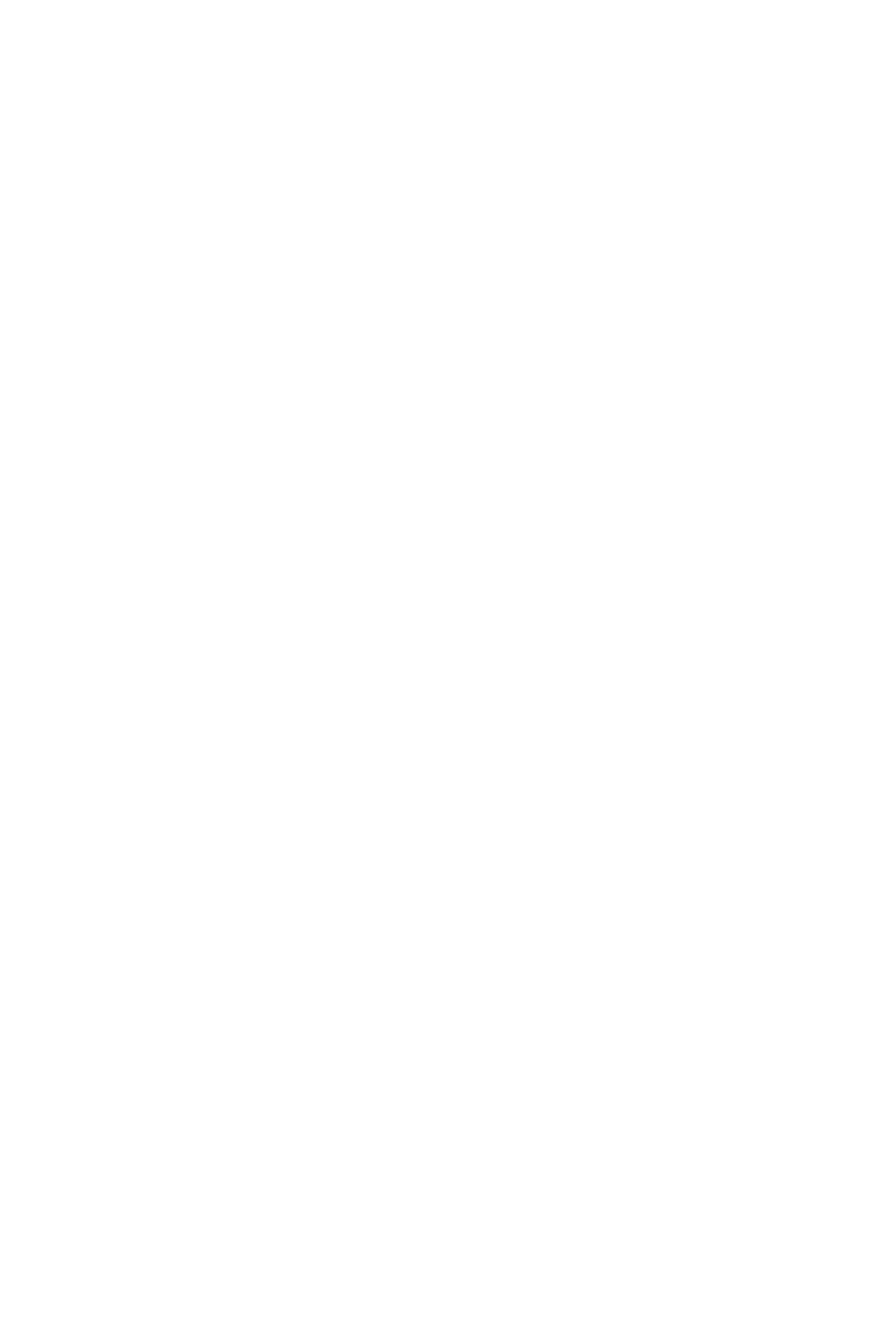
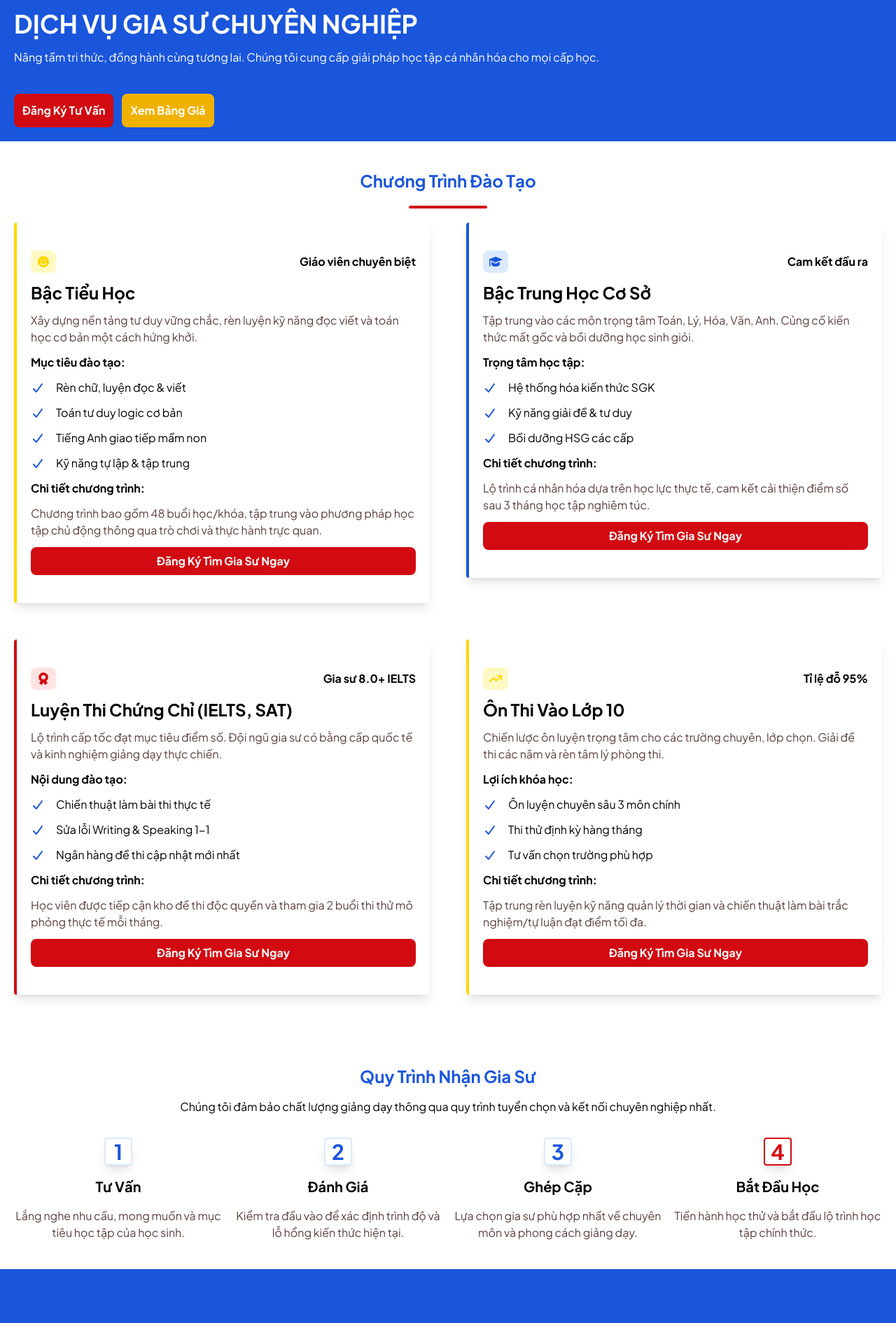
Before and after one commit to binhv005/tutor-website-project, a React (Vite) app in the folder tutor-frontend/: page /services in a window 1280 px wide. Before the commit this address had no page. Shown: the part 140-2031 px from the top of the page at 70% size. Before the commit the page ends 800 px from the top, so only its background shows below. Built offline with nearby package versions, Linux system fonts and the light colour scheme; the HTML template or start-up script is replaced by a standard one.

Commit message:
feat: add service page and detail service card

```diff
--- a/tutor-frontend/src/App.jsx
+++ b/tutor-frontend/src/App.jsx
@@ -1,6 +1,7 @@
 import { BrowserRouter, Routes, Route } from "react-router-dom";
 import PublicLayout from "./layouts/PublicLayout";
 import Home from "./pages/Home";
+import ServicePage from "./pages/ServicePage";
 import TuitionPage from "./pages/TuitionPage";
 import ScrollToTop from "./components/ScrollToTop";
 function App() {
@@ -11,6 +12,7 @@ function App() {
         <Route path="/" element={<PublicLayout />}>
           <Route index element={<Home />} />
           <Route path="tuitions" element={<TuitionPage />} />
+          <Route path="services" element={<ServicePage />} />
         </Route>
       </Routes>
     </BrowserRouter>
--- /dev/null
+++ b/tutor-frontend/src/components/DetailServiceCard.jsx
@@ -0,0 +1,46 @@
+import { FontAwesomeIcon } from "@fortawesome/react-fontawesome";
+import { faCheck } from "@fortawesome/free-solid-svg-icons";
+import { Link } from "react-router-dom";
+
+function DetailServiceCard({ data }) {
+  return (
+    <div className="grid grid-cols-1 gap-3 lg:grid-cols-2">
+      {data.map((item) => (
+        <div className="p-5 " key={item.id}>
+          <div
+            className={`flex flex-col gap-3 border-l-4 rounded ${item.border_style} shadow-lg transition duration-300 hover:scale-105 px-5 py-10`}
+          >
+            <div className="flex items-center justify-between ">
+              <FontAwesomeIcon
+                icon={item.icon}
+                className={`${item.icon_style} ${item.icon_bg_style} p-2 rounded-lg`}
+              />
+              <p className="font-bold">{item.tutor}</p>
+            </div>
+            <h1 className="text-2xl font-bold">{item.level}</h1>
+            <p className="text-headline">{item.desc}</p>
+            <h2 className="font-bold">{item.aim}</h2>
+
+            {item.training.map((desc) => (
+              <div key={desc.text} className="flex gap-4 items-center">
+                <FontAwesomeIcon icon={faCheck} className="text-tertiary" />
+                <p>{desc.text}</p>
+              </div>
+            ))}
+
+            <h2 className="font-bold">{item.detail}</h2>
+            <p className="text-headline">{item.detail_desc}</p>
+            <Link
+              to="/parents"
+              className="text-white font-bold text-center bg-primary rounded-lg p-2"
+            >
+              Đăng Ký Tìm Gia Sư Ngay
+            </Link>
+          </div>
+        </div>
+      ))}
+    </div>
+  );
+}
+
+export default DetailServiceCard;
--- /dev/null
+++ b/tutor-frontend/src/pages/ServicePage.jsx
@@ -0,0 +1,234 @@
+import { FontAwesomeIcon } from "@fortawesome/react-fontawesome";
+import {
+  faCheck,
+  faShieldHalved,
+  faHeadset,
+  faFaceSmile,
+  faGraduationCap,
+  faAward,
+  faArrowTrendUp,
+} from "@fortawesome/free-solid-svg-icons";
+import ContactCard from "../components/ContactCard";
+import { Link } from "react-router-dom";
+import DetailServiceCard from "../components/DetailServiceCard";
+
+const commitContact = [
+  {
+    id: 1,
+    icon: faShieldHalved,
+    text: "Bảo mật thông tin 100%",
+  },
+  {
+    id: 2,
+    icon: faHeadset,
+    text: "Hỗ trợ 24/24",
+  },
+  {
+    id: 3,
+    icon: faCheck,
+    text: "Hơn 15 năm uy tín",
+  },
+];
+
+const aimData = [
+  {
+    id: 1,
+    icon: faFaceSmile,
+    icon_bg_style: "bg-yellow-100",
+    border_style: "border-secondary",
+    icon_style: "text-secondary",
+    tutor: "Giáo viên chuyên biệt",
+    level: "Bậc Tiểu Học",
+    desc: "Xây dựng nền tảng tư duy vững chắc, rèn luyện kỹ năng đọc viết và toán học cơ bản một cách hứng khởi.",
+    aim: "Mục tiêu đào tạo:",
+    detail: "Chi tiết chương trình:",
+    detail_desc:
+      "Chương trình bao gồm 48 buổi học/khóa, tập trung vào phương pháp học tập chủ động thông qua trò chơi và thực hành trực quan.",
+    training: [
+      {
+        text: "Rèn chữ, luyện đọc & viết",
+      },
+      {
+        text: "Toán tư duy logic cơ bản",
+      },
+      {
+        text: "Tiếng Anh giao tiếp mầm non",
+      },
+      {
+        text: "Kỹ năng tự lập & tập trung",
+      },
+    ],
+  },
+  {
+    id: 2,
+    icon: faGraduationCap,
+    icon_bg_style: "bg-blue-100",
+    border_style: "border-tertiary",
+    icon_style: "text-tertiary",
+    tutor: "Cam kết đầu ra",
+    level: "Bậc Trung Học Cơ Sở",
+    desc: "Tập trung vào các môn trọng tâm Toán, Lý, Hóa, Văn, Anh. Củng cố kiến thức mất gốc và bồi dưỡng học sinh giỏi.",
+    aim: "Trọng tâm học tập:",
+    detail: "Chi tiết chương trình:",
+    detail_desc:
+      "Lộ trình cá nhân hóa dựa trên học lực thực tế, cam kết cải thiện điểm số sau 3 tháng học tập nghiêm túc.",
+    training: [
+      {
+        text: "Hệ thống hóa kiến thức SGK",
+      },
+      {
+        text: "Kỹ năng giải đề & tư duy",
+      },
+      {
+        text: "Bồi dưỡng HSG các cấp",
+      },
+    ],
+  },
+  {
+    id: 3,
+    icon: faAward,
+    icon_bg_style: "bg-red-100",
+    border_style: "border-primary",
+    icon_style: "text-primary",
+    tutor: "Gia sư 8.0+ IELTS",
+    level: "Luyện Thi Chứng Chỉ (IELTS, SAT)",
+    desc: "Lộ trình cấp tốc đạt mục tiêu điểm số. Đội ngũ gia sư có bằng cấp quốc tế và kinh nghiệm giảng dạy thực chiến.",
+    aim: "Nội dung đào tạo:",
+    detail: "Chi tiết chương trình:",
+    detail_desc:
+      "Học viên được tiếp cận kho đề thi độc quyền và tham gia 2 buổi thi thử mô phỏng thực tế mỗi tháng.",
+    training: [
+      {
+        text: "Chiến thuật làm bài thi thực tế",
+      },
+      {
+        text: "Sửa lỗi Writing & Speaking 1-1",
+      },
+      {
+        text: "Ngân hàng đề thi cập nhật mới nhất",
+      },
+    ],
+  },
+  {
+    id: 4,
+    icon: faArrowTrendUp,
+    icon_bg_style: "bg-yellow-100",
+    border_style: "border-secondary",
+    icon_style: "text-secondary",
+    tutor: "Tỉ lệ đỗ 95%",
+    level: "Ôn Thi Vào Lớp 10",
+    desc: "Chiến lược ôn luyện trọng tâm cho các trường chuyên, lớp chọn. Giải đề thi các năm và rèn tâm lý phòng thi.",
+    aim: "Lợi ích khóa học:",
+    detail: "Chi tiết chương trình:",
+    detail_desc:
+      "Tập trung rèn luyện kỹ năng quản lý thời gian và chiến thuật làm bài trắc nghiệm/tự luận đạt điểm tối đa.",
+    training: [
+      {
+        text: "Ôn luyện chuyên sâu 3 môn chính",
+      },
+      {
+        text: "Thi thử định kỳ hàng tháng",
+      },
+      {
+        text: "Tư vấn chọn trường phù hợp",
+      },
+    ],
+  },
+];
+
+const tutorProcess = [
+  {
+    id: 1,
+    border_style: "border-blue-100",
+    text_style: "text-tertiary",
+    title: "Tư Vấn",
+    desc: "Lắng nghe nhu cầu, mong muốn và mục tiêu học tập của học sinh.",
+  },
+  {
+    id: 2,
+    border_style: "border-blue-100",
+    text_style: "text-tertiary",
+    title: "Đánh Giá",
+    desc: "Kiểm tra đầu vào để xác định trình độ và lỗ hổng kiến thức hiện tại.",
+  },
+  {
+    id: 3,
+    border_style: "border-blue-100",
+    text_style: "text-tertiary",
+    title: "Ghép Cặp",
+    desc: "Lựa chọn gia sư phù hợp nhất về chuyên môn và phong cách giảng dạy.",
+  },
+  {
+    id: 4,
+    border_style: "border-primary",
+    text_style: "text-primary",
+    title: "Bắt Đầu Học",
+    desc: "Tiến hành học thử và bắt đầu lộ trình học tập chính thức.",
+  },
+];
+
+function ServicePage() {
+  return (
+    <div>
+      <div className="bg-tertiary text-white p-5">
+        <div className="flex flex-col gap-4 py-10">
+          <h1 className="text-4xl font-bold">DỊCH VỤ GIA SƯ CHUYÊN NGHIỆP</h1>
+          <p>
+            Nâng tầm tri thức, đồng hành cùng tương lai. Chúng tôi cung cấp giải
+            pháp học tập cá nhân hóa cho mọi cấp học.
+          </p>
+        </div>
+        <div className="m-auto flex gap-3 text-white font-bold ">
+          <Link
+            to="/parents"
+            className="bg-primary  p-3 rounded-lg transition duration-300 hover:scale-105"
+          >
+            Đăng Ký Tư Vấn
+          </Link>
+          <Link
+            to="/tuitions"
+            className="bg-yellow-500  p-3 rounded-lg transition duration-300 hover:scale-105"
+          >
+            Xem Bảng Giá
+          </Link>
+        </div>
+      </div>
+
+      <div className=" py-10">
+        <h1 className="text-center text-2xl font-bold text-tertiary">
+          Chương Trình Đào Tạo
+        </h1>
+        <hr className=" text-primary w-28 border-2 rounded-lg mx-auto mt-5"></hr>
+        <DetailServiceCard data={aimData} />
+      </div>
+
+      <div className="flex flex-col gap-8 px-5 py-10 ">
+        <div className="flex flex-col gap-4 text-center">
+          <h1 className="text-2xl font-bold text-tertiary">
+            Quy Trình Nhận Gia Sư
+          </h1>
+          <p>
+            Chúng tôi đảm bảo chất lượng giảng dạy thông qua quy trình tuyển
+            chọn và kết nối chuyên nghiệp nhất.
+          </p>
+        </div>
+        <div className="grid grid-cols-1 lg:grid-cols-4 gap-4 ">
+          {tutorProcess.map((item) => (
+            <div key={item.id} className="flex flex-col gap-4 text-center">
+              <p
+                className={`bg-white border-2 w-10 rounded shadow-lg font-bold text-3xl m-auto ${item.border_style} ${item.text_style} transition duration-300 hover:scale-115`}
+              >
+                {item.id}
+              </p>
+              <p className="font-bold text-xl">{item.title}</p>
+              <p className="text-headline">{item.desc}</p>
+            </div>
+          ))}
+        </div>
+      </div>
+      <ContactCard data={commitContact} />
+    </div>
+  );
+}
+
+export default ServicePage;
```
Also changed, not shown: tutor-frontend/src/pages/Login.jsx (deleted).
